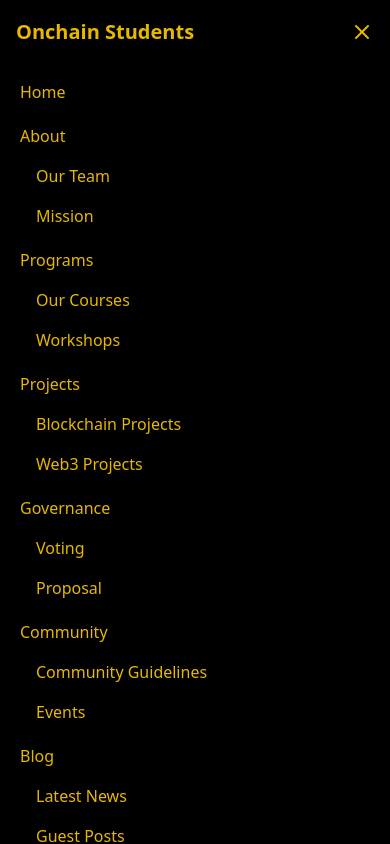
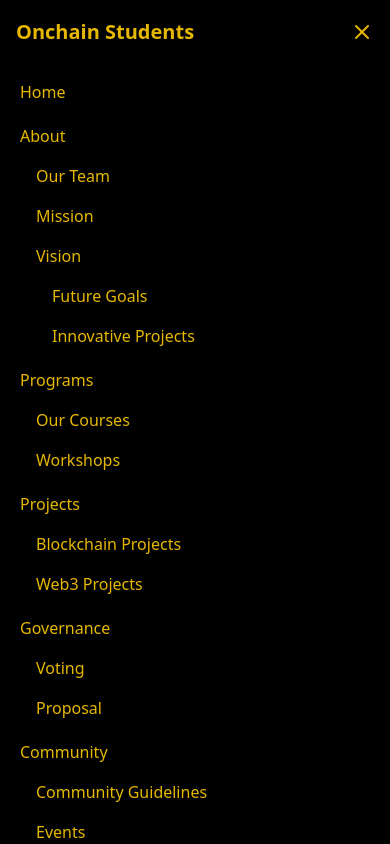
Before and after one commit to mhiskall282/OnChain-Students, a React (Vite) app: page / in a window 390 px wide. Both pictures are taken after a click on the button 362 px from the left and 32 px from the top of the page. Shown: the top 844 px of the page. Built offline with nearby package versions, Linux system fonts and the light colour scheme.

Commit message:
Update Navbar.tsx

```diff
--- a/src/components/Navbar.tsx
+++ b/src/components/Navbar.tsx
@@ -38,13 +38,35 @@ const DesktopMenu: React.FC<{ navigation: NavigationItem[] }> = ({ navigation })
           {item.submenu && openDropdown === item.name && (
             <div className="absolute left-0 mt-2 w-48 bg-black border border-gold-500 rounded-md z-50">
               {item.submenu.map((subitem) => (
+                <div
+                  key={subitem.name}
+                  className="relative"
+                  onMouseEnter={() => setOpenDropdown(subitem.name)}
+                  onMouseLeave={() => setOpenDropdown(null)}
+                >
+                  {/* Submenu Link */}
                   <Link
-                  key={subitem.name}
                     to={subitem.href}
                     className="block text-gold-500 hover:text-gold-400 px-4 py-2 text-sm"
                   >
                     {subitem.name}
                   </Link>
+
+                  {/* Nested Submenu */}
+                  {subitem.submenu && openDropdown === subitem.name && (
+                    <div className="absolute left-full top-0 mt-2 w-48 bg-black border border-gold-500 rounded-md">
+                      {subitem.submenu.map((nestedSubitem) => (
+                        <Link
+                          key={nestedSubitem.name}
+                          to={nestedSubitem.href}
+                          className="block text-gold-500 hover:text-gold-400 px-4 py-2 text-sm"
+                        >
+                          {nestedSubitem.name}
+                        </Link>
+                      ))}
+                    </div>
+                  )}
+                </div>
               ))}
             </div>
           )}
@@ -80,14 +102,32 @@ const MobileMenu: React.FC<{ navigation: NavigationItem[], isOpen: boolean, togg
               {item.submenu && (
                 <div className="pl-4">
                   {item.submenu.map((subitem) => (
+                    <div key={subitem.name}>
+                      {/* Submenu Link */}
                       <Link
-                      key={subitem.name}
                         to={subitem.href}
                         className="text-gold-500 hover:text-gold-400 block px-3 py-2 rounded-md text-base font-medium"
                         onClick={toggleMenu}
                       >
                         {subitem.name}
                       </Link>
+
+                      {/* Nested Submenu */}
+                      {subitem.submenu && (
+                        <div className="pl-4">
+                          {subitem.submenu.map((nestedSubitem) => (
+                            <Link
+                              key={nestedSubitem.name}
+                              to={nestedSubitem.href}
+                              className="text-gold-500 hover:text-gold-400 block px-3 py-2 rounded-md text-base font-medium"
+                              onClick={toggleMenu}
+                            >
+                              {nestedSubitem.name}
+                            </Link>
+                          ))}
+                        </div>
+                      )}
+                    </div>
                   ))}
                 </div>
               )}
@@ -113,6 +153,14 @@ const Navbar: React.FC = () => {
       submenu: [
         { name: 'Our Team', href: '/about/team' },
         { name: 'Mission', href: '/about/mission' },
+        {
+          name: 'Vision',
+          href: '/about/vision',
+          submenu: [
+            { name: 'Future Goals', href: '/about/vision/goals' },
+            { name: 'Innovative Projects', href: '/about/vision/projects' },
+          ],
+        },
       ],
     },
     {
@@ -163,14 +211,8 @@ const Navbar: React.FC = () => {
         { name: 'Tutorials', href: '/documentation/tutorials' },
       ],
     },
-    {
-      name: 'FAQ',
-      href: '/faq',
-    },
-    {
-      name: 'Contact',
-      href: '/contact',
-    },
+    { name: 'FAQ', href: '/faq' },
+    { name: 'Contact', href: '/contact' },
   ];
 
   const toggleMenu = () => setIsOpen(!isOpen);
```
Lines whose indentation alone changed are shown as unchanged.
